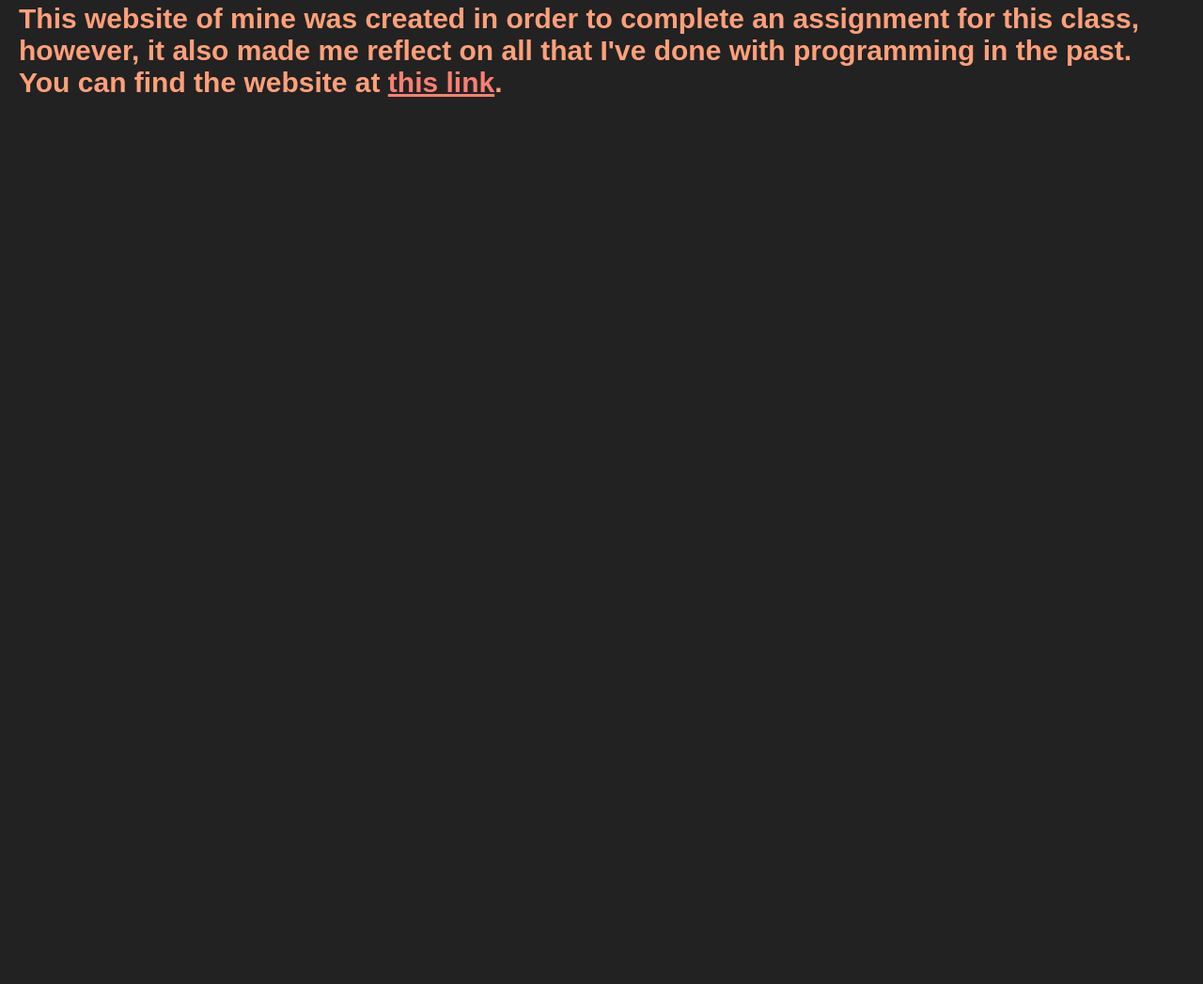
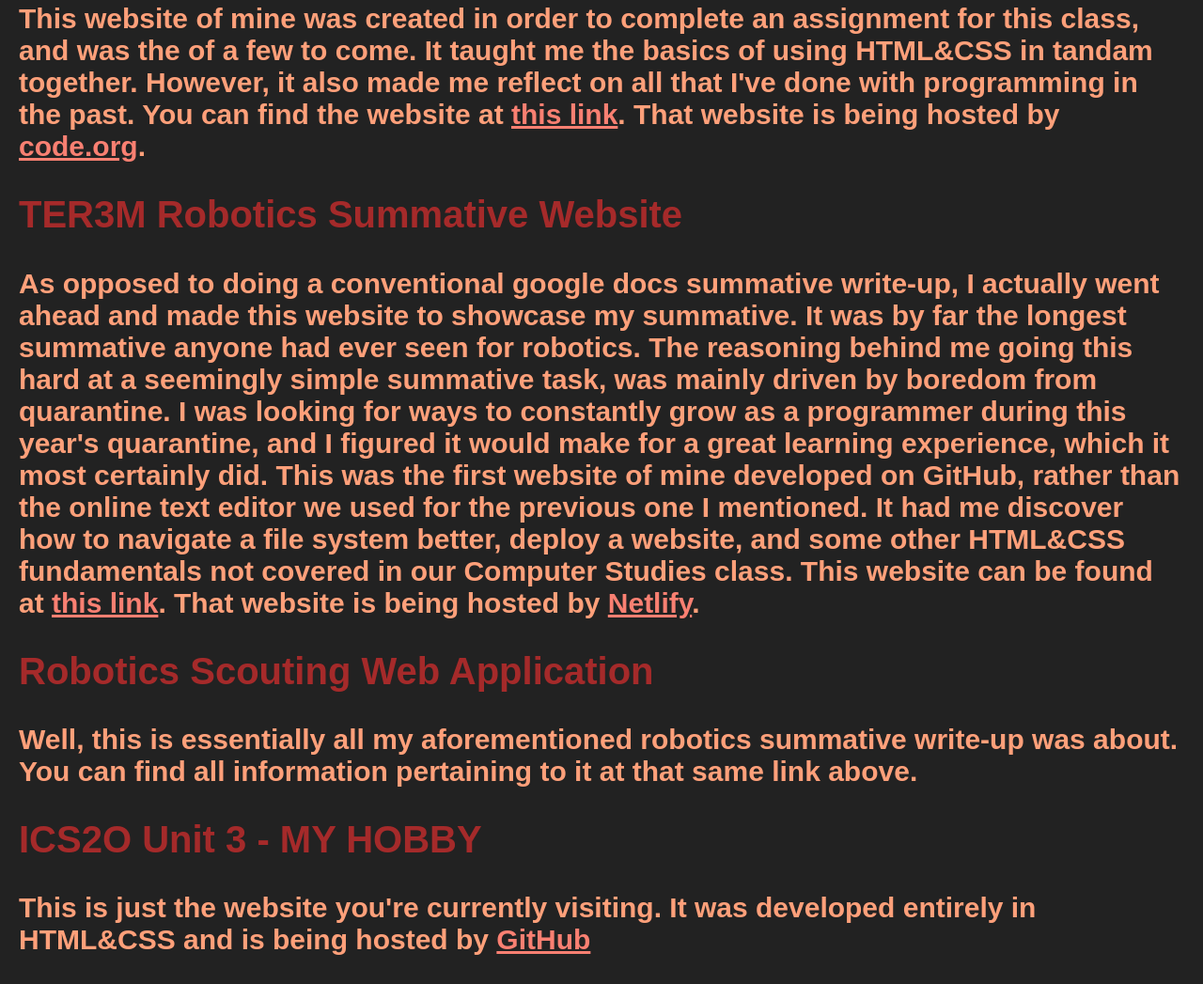
Before and after one commit to Daggerpov/ICS2O-HTML-MYHOBBY, a plain HTML site: page websites_web-applications.html in a window 1280 px wide. Shown: the part 171-1218 px from the top of the page at 94% size. Before the commit the page ends 800 px from the top, so only its background shows below. Drawn offline with Linux system fonts and the light colour scheme.

Commit message:
Update websites_web-applications.html

```diff
--- a/websites_web-applications.html
+++ b/websites_web-applications.html
@@ -23,10 +23,39 @@
     <div class="container">
 
     <h2>ICS2O Unit 2 - HTML&CSS Website</h2>
-    <p>This website of mine was created in order to complete an assignment for this class, however, it also made
+    <p>This website of mine was created in order to complete an assignment for this class, and was the of
+        a few to come. It taught me the basics of using HTML&CSS in tandam together. However, it also made
         me reflect on all that I've done with programming in the past. You can find the website at
         <a href="https://codeprojects.org/VVeue4wzYx0iSok2Ab5mWn728kDAxwVegzst6CwRoeE/" target="_blank">this link</a>.
+        That website is being hosted by
+        <a href="https://code.org/" target="_blank">code.org</a>.
     </p>
+
+    <h2>TER3M Robotics Summative Website</h2>
+    <p>As opposed to doing a conventional google docs summative write-up, I actually went ahead and made this website
+        to showcase my summative. It was by far the longest summative anyone had ever seen for robotics. The reasoning
+        behind me going this hard at a seemingly simple summative task, was mainly driven by boredom from quarantine.
+        I was looking for ways to constantly grow as a programmer during this year's quarantine, and I figured it would
+        make for a great learning experience, which it most certainly did. This was the first website of mine developed
+        on GitHub, rather than the online text editor we used for the previous one I mentioned. It had me discover how
+        to navigate a file system better, deploy a website, and some other HTML&CSS fundamentals not covered in our
+        Computer Studies class. This website can be found at
+        <a href="https://danielagapov-summative.netlify.com/" target="_blank">this link</a>.
+        That website is being hosted by
+        <a href="https://www.netlify.com/" target="_blank">Netlify</a>.
+    </p>
+
+    <h2>Robotics Scouting Web Application</h2>
+    <p>Well, this is essentially all my aforementioned robotics summative write-up was about. You can find all
+        information pertaining to it at that same link above.
+    </p>
+
+    <h2>ICS2O Unit 3 - MY HOBBY</h2>
+    <p>This is just the website you're currently visiting. It was developed entirely in HTML&CSS and is being
+        hosted by
+        <a href="https://github.com/">GitHub</a>
+    </p>
+
     </div>
 </body>
 </html>
```
